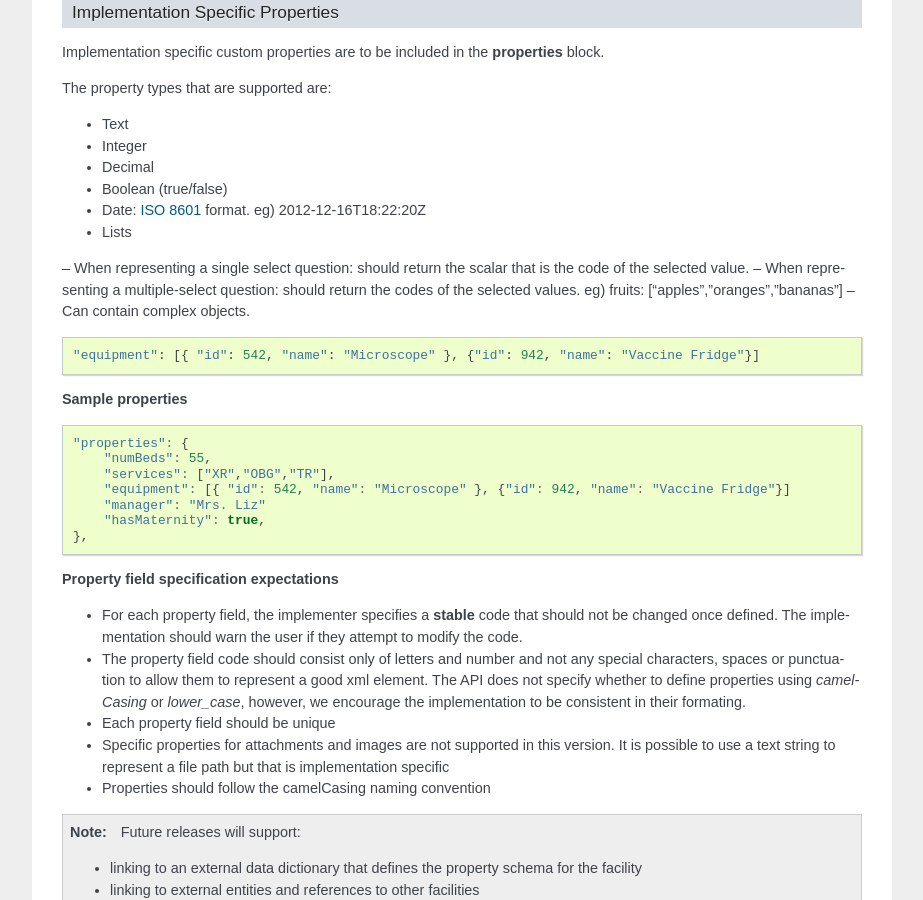
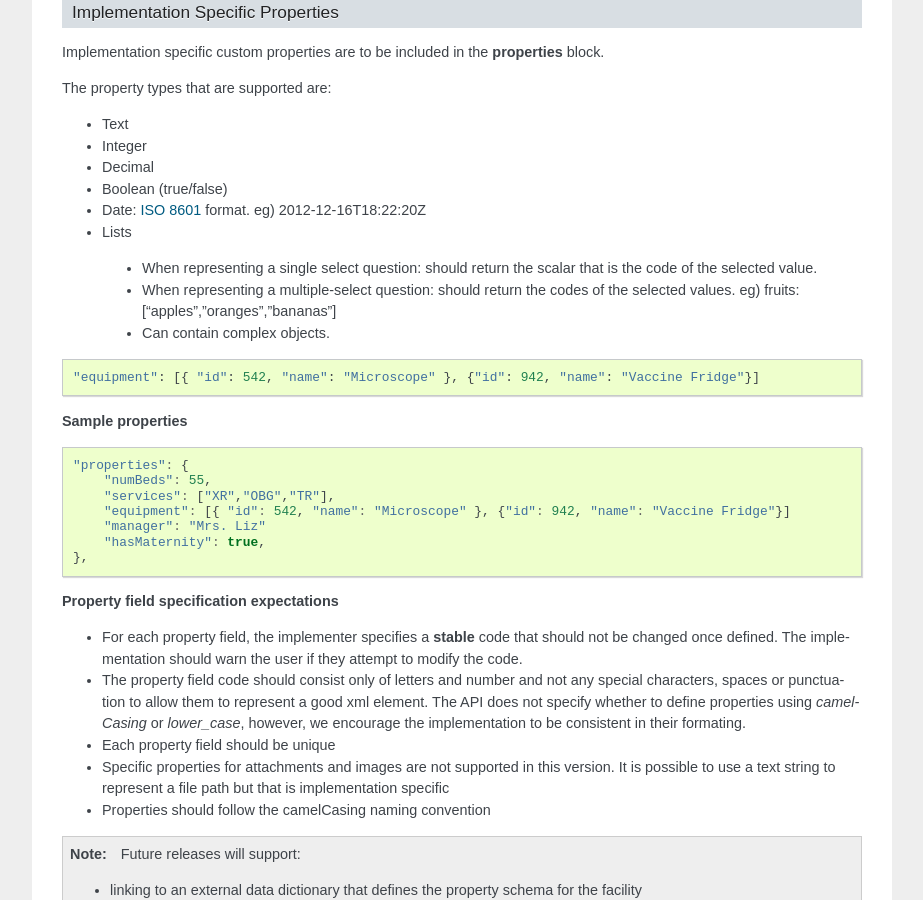
Before and after one commit to facilityregistry/fred-api, a Sphinx documentation site: the page built from docs/api_specifications.rst, in a window 1280 px wide and 900 px high, scrolled down 1822 px. Shown: the whole window, without its empty margins (198-1121 px from the left). Built offline with Sphinx 7.4.7, drawn with Linux system fonts in a browser that asks for light colours; some of the changed text lies outside the part shown.

Commit message:
fix list

```diff
--- a/docs/api_specifications.rst
+++ b/docs/api_specifications.rst
@@ -110,9 +110,9 @@
 - Boolean (true/false)
 - Date: `ISO 8601 <http://en.wikipedia.org/wiki/ISO_8601>`_ format. eg) 2012-12-16T18:22:20Z
 - Lists
--- When representing a single select question: should return the scalar that is the code of the selected value.
--- When representing a multiple-select question: should return the codes of the selected values.  eg) fruits: ["apples","oranges","bananas"]
--- Can contain complex objects.
+ - When representing a single select question: should return the scalar that is the code of the selected value.
+ - When representing a multiple-select question: should return the codes of the selected values.  eg) fruits: ["apples","oranges","bananas"]
+ - Can contain complex objects.
 ::
 
   "equipment": [{ "id": 542, "name": "Microscope" }, {"id": 942, "name": "Vaccine Fridge"}]
--- a/docs/facilities.json
+++ b/docs/facilities.json
@@ -26,6 +26,7 @@
 	    "properties": {
       	        "numBeds": 55,
       	        "services": ["XR","OBG","TR"],
+		"equipment": [{ "id": 542, "name": "Microscope" }, {"id": 942, "name": "Vaccine Fridge"}]
       	        "manager": "Mrs. Liz"
       	        "hasMaternity": true,
                 "medicalOfficer": "Dr.Mukombo"
```
